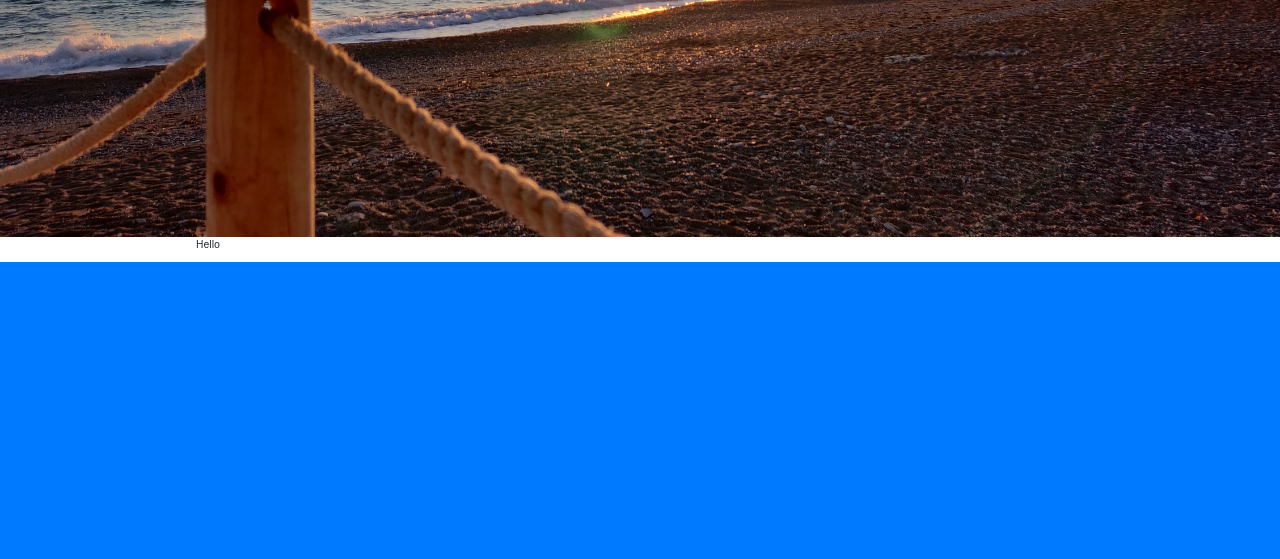
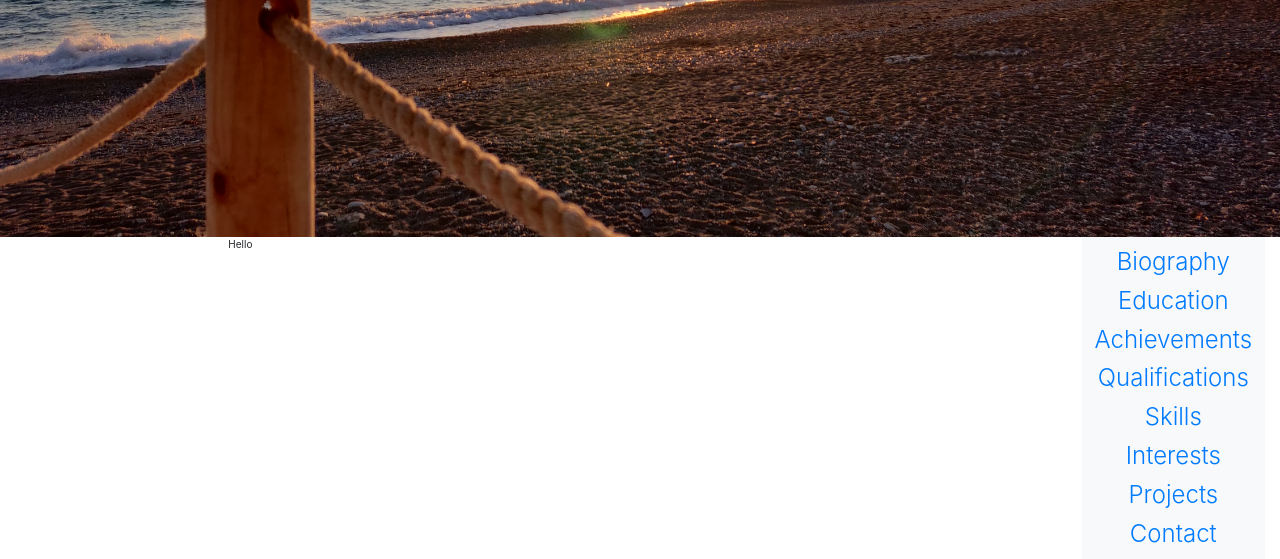
Before and after one commit to Bruncohris13/bridging_coursework, a Django app: page / in a window 1280 px wide. Shown: the part 625-1184 px from the top of the page. Before the commit the page ends 887 px from the top, so only its background shows below. Run offline with Django 3.2, Linux system fonts and the light colour scheme; data that the repository does not hold is empty; some libraries are stand-ins or nearby versions.

Commit message:
Created 3 columns in the base.html and added scrollspy to the right column

```diff
--- a/django/cv/static/cv/css/cv.css
+++ b/django/cv/static/cv/css/cv.css
@@ -41,3 +41,7 @@
     top: 50%;
     transform: translateY(-50%);
 }
+
+.div-scrollspy {
+    position: relative;
+}
--- a/django/cv/templates/cv/home_page.html
+++ b/django/cv/templates/cv/home_page.html
@@ -12,7 +12,7 @@
 
 {% block bio %}
     <div style="background-image: url({% static 'cv/img/background.jpg' %});" class="bio-background">
-        <div class="bio-box">
+        <div class="bio-box" id="bio">
             <img class="profile-pic" src="{{ bio.first.image.url }}">
             <div class="bio-text-container">
                 <p class="bio-text">{{ bio.first.text }}</p>
@@ -24,6 +24,21 @@
     </div>
 {% endblock %}
 
+{% block scrollspy %}
+    <div data-spy="scroll" data-target="scrollspy" data-offset="50" class="div-scrollspy">
+        <nav class="navbar bg-light display-4 justify-content-center" id="scrollspy">
+            <a class="navbar-item nav-link" href="#bio">Biography</a>
+            <a class="navbar-item nav-link" href="#education">Education</a>
+            <a class="navbar-item nav-link" href="#achievements">Achievements</a>
+            <a class="navbar-item nav-link" href="#qualifications">Qualifications</a>
+            <a class="navbar-item nav-link" href="#skills">Skills</a>
+            <a class="navbar-item nav-link" href="#interests">Interests</a>
+            <a class="navbar-item nav-link" href="#projects">Projects</a>
+            <a class="navbar-item nav-link" href="#contact">Contact</a>
+        </nav>
+    </div>
+{% endblock %}
+
 {% block content %}
     <p>Hello</p>
 {% endblock %}
--- a/django/static/css/base.css
+++ b/django/static/css/base.css
@@ -1,10 +1,5 @@
 .navbar {
     border-radius: 0px;
-}
-
-.inner-container {
-    margin-left: 10%;
-    margin-right: 10%;
 }
 
 h3 {
--- a/django/templates/base.html
+++ b/django/templates/base.html
@@ -29,8 +29,6 @@
             <span class="navbar-toggler-icon"></span>
         </button>
 
-
-
         <div class="collapse navbar-collapse" id="navbarNavAltMarkup">
             <div class="navbar-nav display-4 ml-auto">
                 {% block navbar%}
@@ -39,12 +37,21 @@
         </div>
 
     </nav>
+
     {% block bio %}
     {% endblock %}
-    <div class="container">
-        <div class="inner-container">
-            {% block content %}
-            {% endblock %}
+
+    <div class="container-fluid">
+        <div class="row">
+            <div class="col-sm-2"></div>
+            <div class="middle-container col-sm-8">
+                {% block content %}
+                {% endblock %}
+            </div>
+            <div class="scrollspy-container col-sm-2">
+                {% block scrollspy %}
+                {% endblock %}
+            </div>
         </div>
     </div>
 
```
